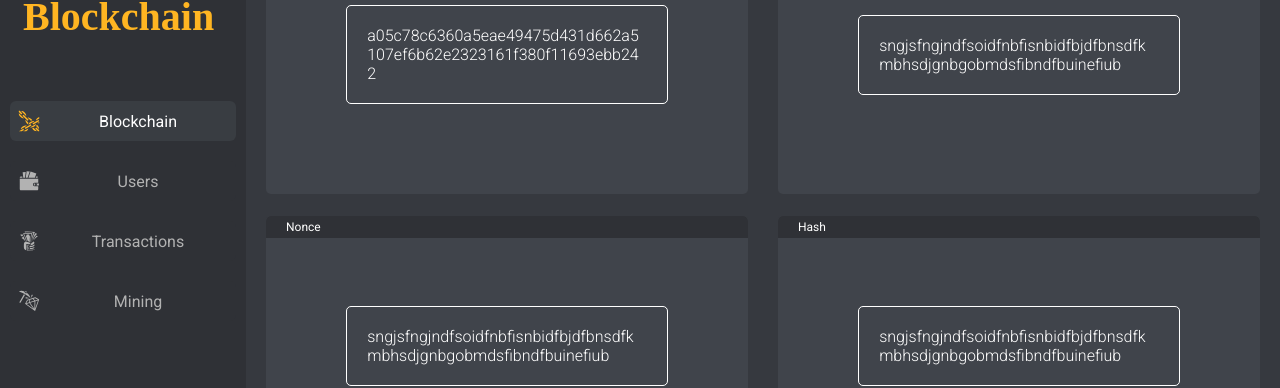
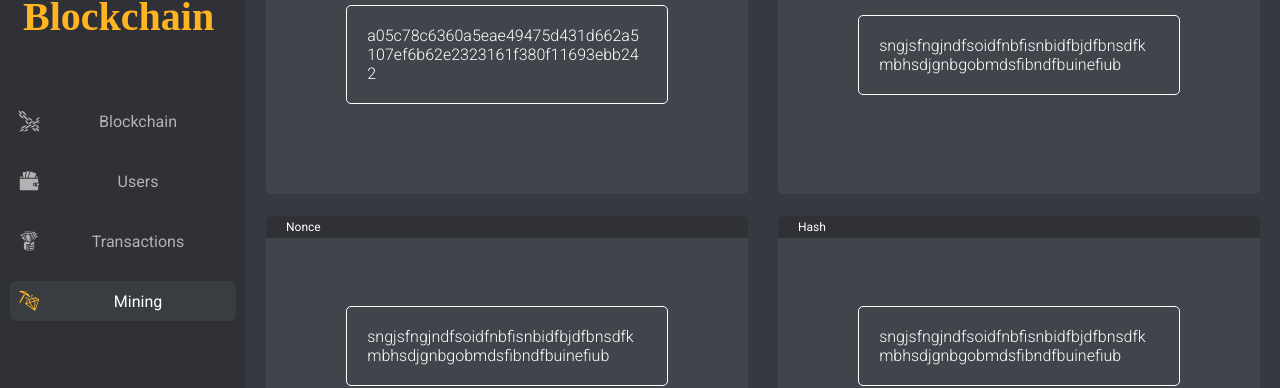
Before and after one commit to romaSilva/Visual-Blockchain, a React (Create React App) app: page /mining in a window 1280 px wide. Shown: the part 95-483 px from the top of the page. Built offline with nearby package versions, Linux system fonts and the light colour scheme; a web font is replaced by a local one.

Commit message:
tabs fixed

```diff
--- a/src/components/Blockchain/index.js
+++ b/src/components/Blockchain/index.js
@@ -6,10 +6,13 @@ import { StyledBlockchainContainer } from "./style";
 import GlobalContext from "../../store/Context";
 
 const Blockchain = () => {
-  const { cryptoCurrency, updateBlockchain } = useContext(GlobalContext);
+  const { updateTab, cryptoCurrency, updateBlockchain } = useContext(
+    GlobalContext
+  );
 
   useEffect(() => {
     console.log("Blockchain tab mounted");
+    updateTab("blockchain");
     updateBlockchain();
   }, [cryptoCurrency]);
 
--- a/src/components/Mining/index.js
+++ b/src/components/Mining/index.js
@@ -5,6 +5,7 @@ import GlobalContext from "../../store/Context";
 
 const Mining = () => {
   const {
+    updateTab,
     cryptoCurrency,
     blockchain,
     latestBlock,
@@ -12,10 +13,11 @@ const Mining = () => {
   } = useContext(GlobalContext);
 
   useEffect(() => {
+    updateTab("mining");
     updateLatestBlock();
   }, [cryptoCurrency]);
 
-  return blockchain && latestBlock ? (
+  return blockchain ? (
     <StyledMiningContainer>
       <section>
         <GridHeader title="Latest Hash" />
--- a/src/components/SideMenu/index.js
+++ b/src/components/SideMenu/index.js
@@ -1,4 +1,4 @@
-import React, { useState, useContext, useEffect } from "react";
+import React, { useContext, useEffect } from "react";
 import { StyledSideMenuContainer } from "./style";
 import { Link } from "react-router-dom";
 import {
@@ -10,9 +10,7 @@ import {
 import GlobalContext from "../../store/Context";
 
 const SideMenu = () => {
-  const [selectedButton, setSelectedButton] = useState("blockchain");
-
-  const { updateCryptoCurrency } = useContext(GlobalContext);
+  const { tab, updateTab, updateCryptoCurrency } = useContext(GlobalContext);
 
   useEffect(() => {
     console.log("SideMenu mounted");
@@ -26,19 +24,19 @@ const SideMenu = () => {
       <Link style={{ textDecoration: "none" }} to={"/blockchain"}>
         <button
           style={{
-            backgroundColor: selectedButton === "blockchain" ? "#393d42" : null,
+            backgroundColor: tab === "blockchain" ? "#393d42" : null,
           }}
-          onClick={() => setSelectedButton("blockchain")}
+          onClick={() => updateTab("blockchain")}
         >
           <GiCrossedChains
             style={{
               ...iconsStyle,
-              color: selectedButton === "blockchain" ? "#ffb522" : null,
+              color: tab === "blockchain" ? "#ffb522" : null,
             }}
           />
           <span
             style={{
-              color: selectedButton === "blockchain" ? "#ffffff" : null,
+              color: tab === "blockchain" ? "#ffffff" : null,
             }}
           >
             Blockchain
@@ -49,19 +47,17 @@ const SideMenu = () => {
       <Link style={{ textDecoration: "none" }} to={"/users"}>
         <button
           style={{
-            backgroundColor: selectedButton === "users" ? "#393d42" : null,
+            backgroundColor: tab === "users" ? "#393d42" : null,
           }}
-          onClick={() => setSelectedButton("users")}
+          onClick={() => updateTab("users")}
         >
           <GiWallet
             style={{
               ...iconsStyle,
-              color: selectedButton === "users" ? "#ffb522" : null,
+              color: tab === "users" ? "#ffb522" : null,
             }}
           />
-          <span
-            style={{ color: selectedButton === "users" ? "#ffffff" : null }}
-          >
+          <span style={{ color: tab === "users" ? "#ffffff" : null }}>
             Users
           </span>
         </button>
@@ -70,20 +66,19 @@ const SideMenu = () => {
       <Link style={{ textDecoration: "none" }} to={"/transactions"}>
         <button
           style={{
-            backgroundColor:
-              selectedButton === "transactions" ? "#393d42" : null,
+            backgroundColor: tab === "transactions" ? "#393d42" : null,
           }}
-          onClick={() => setSelectedButton("transactions")}
+          onClick={() => updateTab("transactions")}
         >
           <GiTakeMyMoney
             style={{
               ...iconsStyle,
-              color: selectedButton === "transactions" ? "#ffb522" : null,
+              color: tab === "transactions" ? "#ffb522" : null,
             }}
           />
           <span
             style={{
-              color: selectedButton === "transactions" ? "#ffffff" : null,
+              color: tab === "transactions" ? "#ffffff" : null,
             }}
           >
             Transactions
@@ -94,19 +89,17 @@ const SideMenu = () => {
       <Link style={{ textDecoration: "none" }} to={"/mining"}>
         <button
           style={{
-            backgroundColor: selectedButton === "mining" ? "#393d42" : null,
+            backgroundColor: tab === "mining" ? "#393d42" : null,
           }}
-          onClick={() => setSelectedButton("mining")}
+          onClick={() => updateTab("mining")}
         >
           <GiDiamondHard
             style={{
               ...iconsStyle,
-              color: selectedButton === "mining" ? "#ffb522" : null,
+              color: tab === "mining" ? "#ffb522" : null,
             }}
           />
-          <span
-            style={{ color: selectedButton === "mining" ? "#ffffff" : null }}
-          >
+          <span style={{ color: tab === "mining" ? "#ffffff" : null }}>
             Mining
           </span>
         </button>
--- a/src/store/Reducer.js
+++ b/src/store/Reducer.js
@@ -1,5 +1,10 @@
 export default (state, action) => {
   switch (action.type) {
+    case "SET_TAB":
+      return {
+        ...state,
+        tab: action.payload,
+      };
     case "SET_CRYPTOCURRENCY":
       return {
         ...state,
--- a/src/store/Store.js
+++ b/src/store/Store.js
@@ -5,6 +5,8 @@ import { Blockchain as BlockchainClass } from "../models/blockchain";
 
 const Store = (props) => {
   const initialState = {
+    tab: "",
+
     cryptoCurrency: undefined,
     blockchain: [],
     selectedBlock: 0,
@@ -12,6 +14,13 @@ const Store = (props) => {
   };
 
   const [state, dispatch] = useReducer(Reducer, initialState);
+
+  const updateTab = (tab) => {
+    dispatch({
+      type: "SET_TAB",
+      payload: tab,
+    });
+  };
 
   const updateCryptoCurrency = () => {
     const myCurrency = new BlockchainClass();
@@ -47,6 +56,9 @@ const Store = (props) => {
   return (
     <GlobalContext.Provider
       value={{
+        tab: state.tab,
+        updateTab,
+
         cryptoCurrency: state.cryptoCurrency,
         blockchain: state.blockchain,
         selectedBlock: state.selectedBlock,
```
